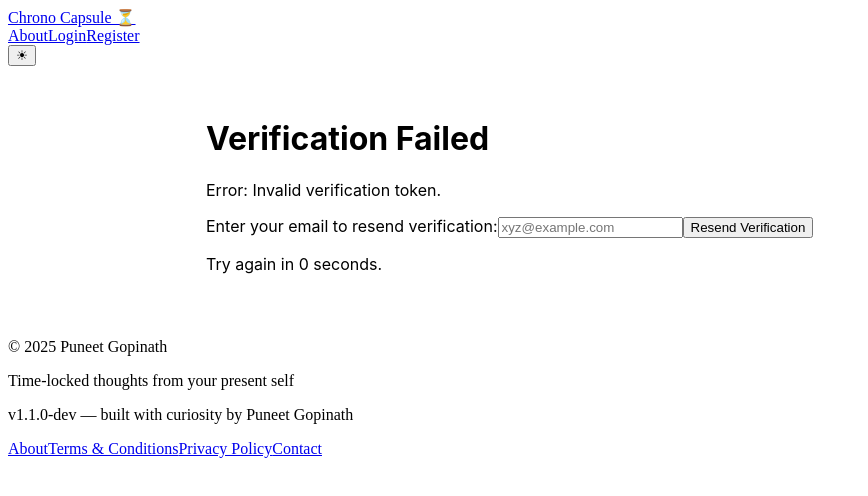
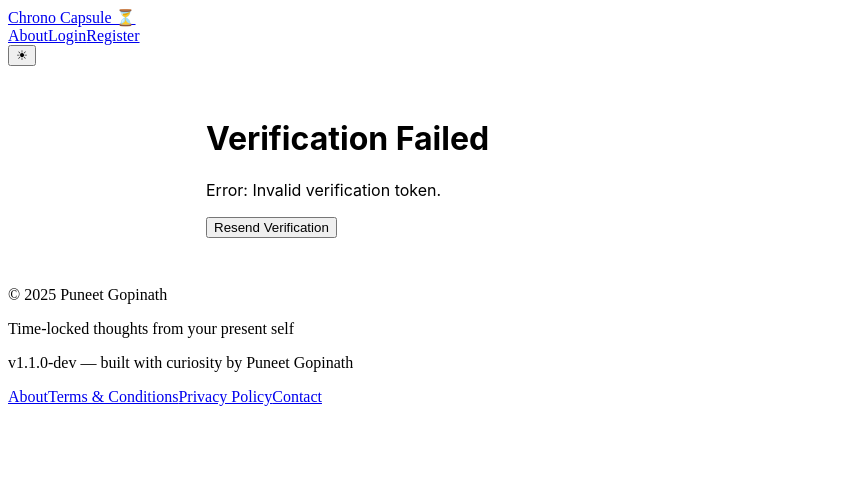
Before and after one commit to PuneetGopinath/chrono-capsule, a React app: page /verify/1 in a window 1280 px wide. Shown: the top 496 px of the page, without its empty margins (0-868 px from the left). Built offline with nearby package versions, Linux system fonts and the light colour scheme; the HTML template or start-up script is replaced by a standard one.

Commit message:
fix: update verification form to conditionally display email input and cooldown message instead of using css hide

```diff
--- a/src/client/components/Verify.jsx
+++ b/src/client/components/Verify.jsx
@@ -140,10 +140,14 @@ export default function Verify({ data }) {
                         <h1>Verification Failed</h1>
                         <p aria-live="polite">Error: {error?.message ?? error}</p>
                         <form onSubmit={handleResend} hidden={error?.verified ? true : false}>
-                            <label htmlFor="email" className={loggedin ? "hide" : ""}>Enter your email to resend verification:</label>
-                            <input type="email" id="email" name="email" placeholder="xyz@example.com" hidden={loggedin ? true : false} />
+                            {loggedin &&
+                                <>
+                                    <label htmlFor="email">Enter your email to resend verification:</label>
+                                    <input type="email" id="email" name="email" placeholder="xyz@example.com" />
+                                </>
+                            }
                             <button type="submit" disabled={cooldown > 0} className="auth-button">Resend Verification</button>
-                            <p className={`cooldown${cooldown > 0 ? "" : " hide"}`}>Try again in {cooldown} seconds.</p>
+                            {cooldown > 0 && <p className="cooldown">Try again in {cooldown} seconds.</p>}
                         </form>
                     </>
                 )
```
